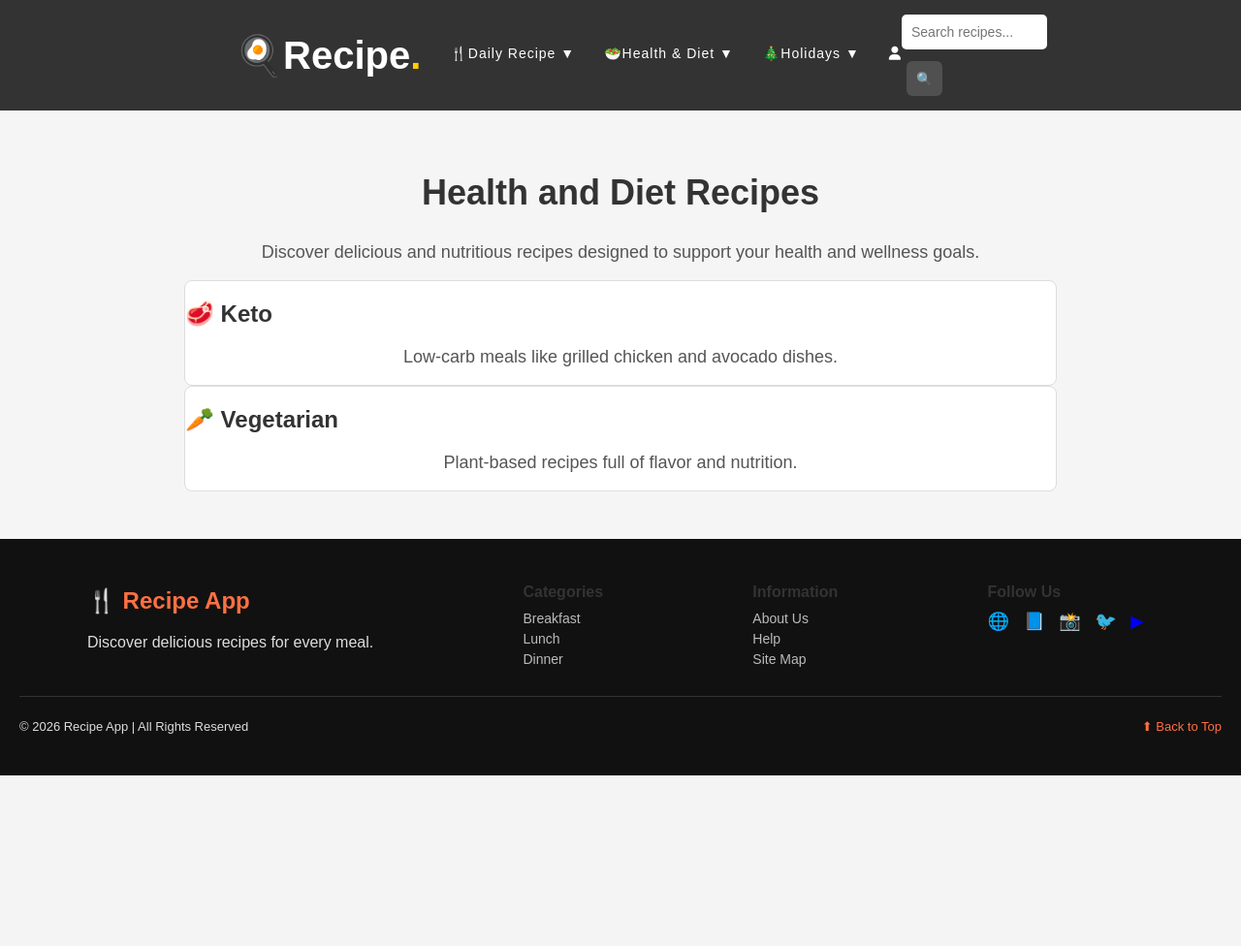
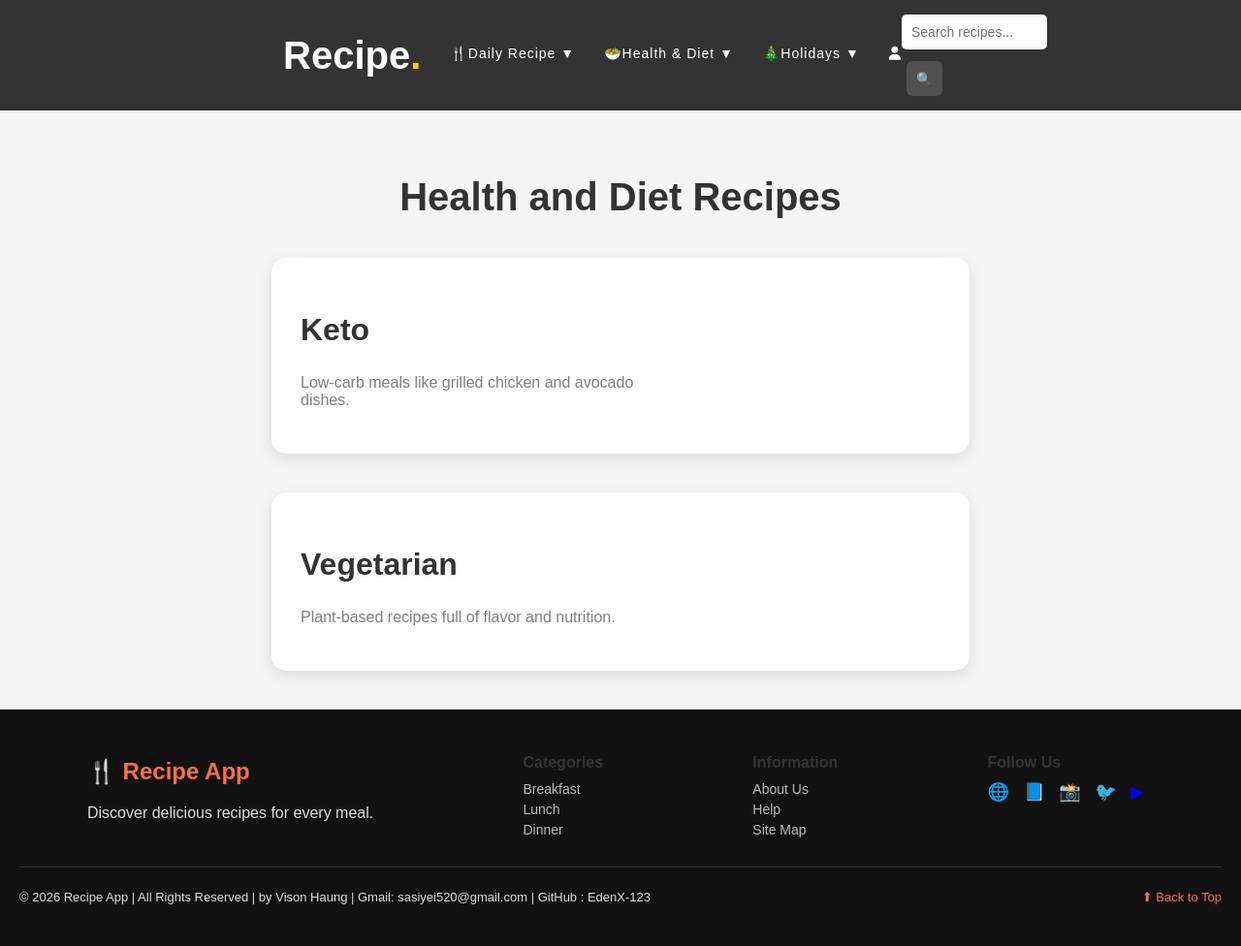
Before and after one commit to EdenX-123/Recipes-App-Development, a Django app: page /health-diet/ in a window 1280 px wide. Shown: the whole page at 97% size. Before the commit the page ends 800 px from the top, so only its background shows below. Run offline with Django 5.2, Linux system fonts and the light colour scheme.

Commit message:
updata webside link and add information at footer

```diff
--- a/Recipe_App/Recipe/static/css/style.css
+++ b/Recipe_App/Recipe/static/css/style.css
@@ -692,3 +692,22 @@
         margin-bottom:10px;
         line-height:1.6;
     }
+
+    .other-container {
+    display: flex;
+    flex-wrap: wrap;
+    gap: 20px;
+    }
+
+.other-card {
+    width: 250px;
+    padding: 15px;
+    border-radius: 12px;
+    background: white;
+    box-shadow: 0 4px 10px rgba(0,0,0,0.1);
+    transition: 0.3s;
+}
+
+.other-card:hover {
+    transform: scale(1.05);
+}
--- a/Recipe_App/Recipe/templates/Recipe/Health&Diet.html
+++ b/Recipe_App/Recipe/templates/Recipe/Health&Diet.html
@@ -1,21 +1,38 @@
 {% extends "Recipe/base.html" %}
+{% load static %}
 
 {% block content %}
 
-<div class="health-diet-container">
-    <h1>Health and Diet Recipes</h1>
-    <p>Discover delicious and nutritious recipes designed to support your health and wellness goals.</p>
+<div class="recipe-container">
+    <h1 class="recipe-title">Health and Diet Recipes</h1>
 
-        <div class="recipe-card">
-        <h2>🥩 Keto</h2>
-        <p>Low-carb meals like grilled chicken and avocado dishes.</p>
+    <div class="recipe-section">
+
     </div>
 
-    <div class="recipe-card">
-        <h2>🥕 Vegetarian</h2>
-        <p>Plant-based recipes full of flavor and nutrition.</p>
+
+    <div class="category-container">
+
+        <a href="{% url 'Keto' %}" class="category-card">
+
+            <div class="card-text">
+                <h2>Keto</h2>
+                <p>Low-carb meals like grilled chicken and avocado dishes.</p>
+            </div>
+
+        </a>
+
+
+        <a href="{% url 'Vegetarian' %}" class="category-card">
+
+            <div class="card-text">
+                <h2>Vegetarian</h2>
+                <p>Plant-based recipes full of flavor and nutrition.</p>
+            </div>
+
+        </a>
+
     </div>
 
 </div>
-
 {% endblock %}
--- a/Recipe_App/Recipe/templates/Recipe/base.html
+++ b/Recipe_App/Recipe/templates/Recipe/base.html
@@ -1,7 +1,7 @@
 <!DOCTYPE html>
 <html>
 <head>
-    <title>🍳Recipe App</title>
+    <title>Recipe App</title>
     {% load static %}
     <link rel="stylesheet" href="{% static 'css/style.css' %}">
     <link rel="stylesheet" href="https://cdnjs.cloudflare.com/ajax/libs/font-awesome/6.4.0/css/all.min.css">
@@ -14,7 +14,7 @@
     </div>
     <!-- center -->
     <div class="nav-center">
-        <a href="/" class="logo">🍳Recipe<span class="dot">.</span></a>
+        <a href="/" class="logo">Recipe<span class="dot">.</span></a>
         <div class="nav-links">
             <div class="dropdown">
                 <a href="{% url 'recipe'%}" class="dropbtn">🍴Daily Recipe ▼</a>
@@ -124,9 +124,9 @@
         </div>
         <div class="footer-links">
             <h3>Categories</h3>
-            <a href="#">Breakfast</a>
-            <a href="#">Lunch</a>
-            <a href="#">Dinner</a>
+            <a href="{% url 'breakfast' %}">Breakfast</a>
+            <a href="{% url 'lunch' %}">Lunch</a>
+            <a href="{% url 'dinner' %}">Dinner</a>
         </div>
         <div class="footer-links">
             <h3>Information</h3>
@@ -146,7 +146,7 @@
         </div>
     </div>
     <div class="footer-bottom">
-        <p>© 2026 Recipe App | All Rights Reserved</p>
+        <p>© 2026 Recipe App | All Rights Reserved | by Vison Haung | Gmail: sasiyei520@gmail.com | GitHub : EdenX-123</p>
         <a href="#" class="back-top">⬆ Back to Top</a>
     </div>
 </footer>
```
Also changed, not shown: Recipe_App/Recipe/templates/Recipe/Holidays.html (+27 -10 lines), Recipe_App/Recipe/templates/Recipe/MotherDay.html (+4 -3 lines), Recipe_App/db.sqlite3, Recipe_App/media/recipes/Stir-fry_Noodles_pGn8cS5.jpg (added).
